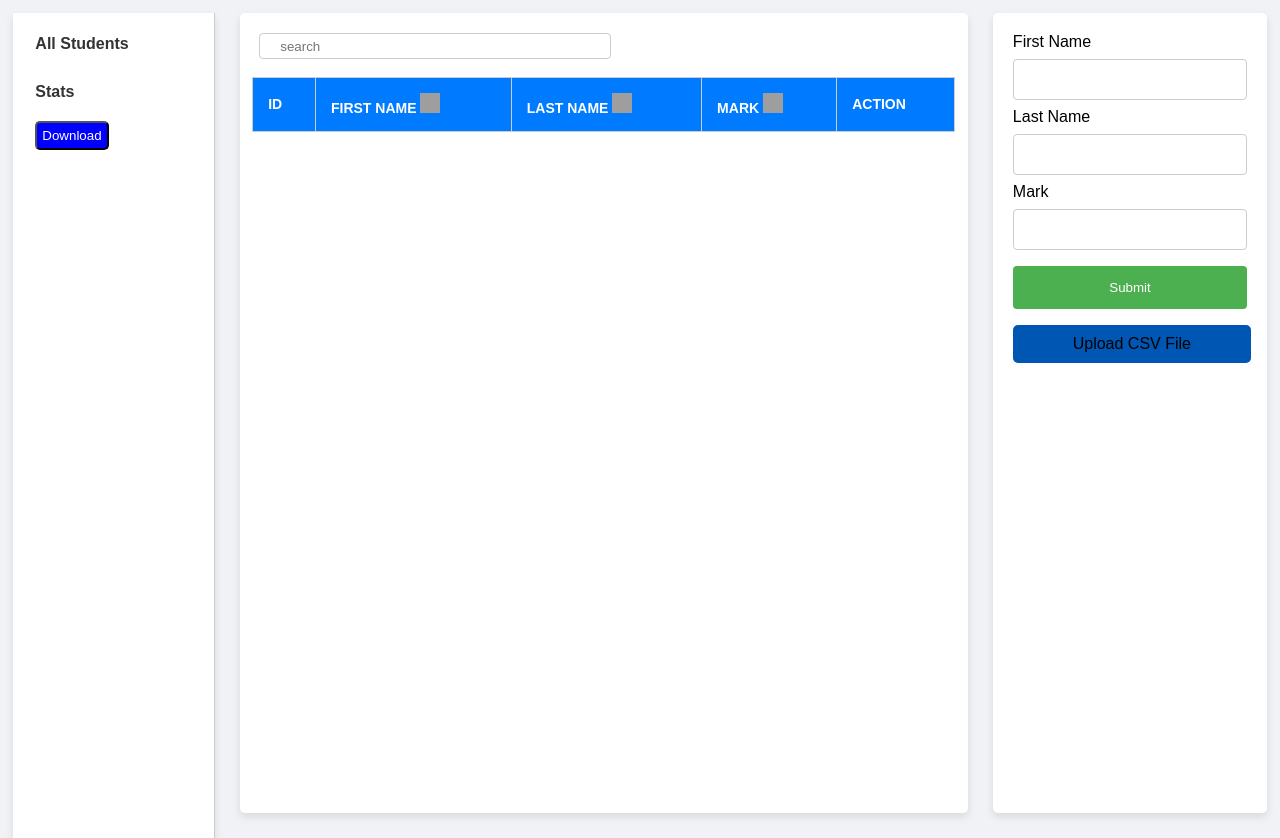
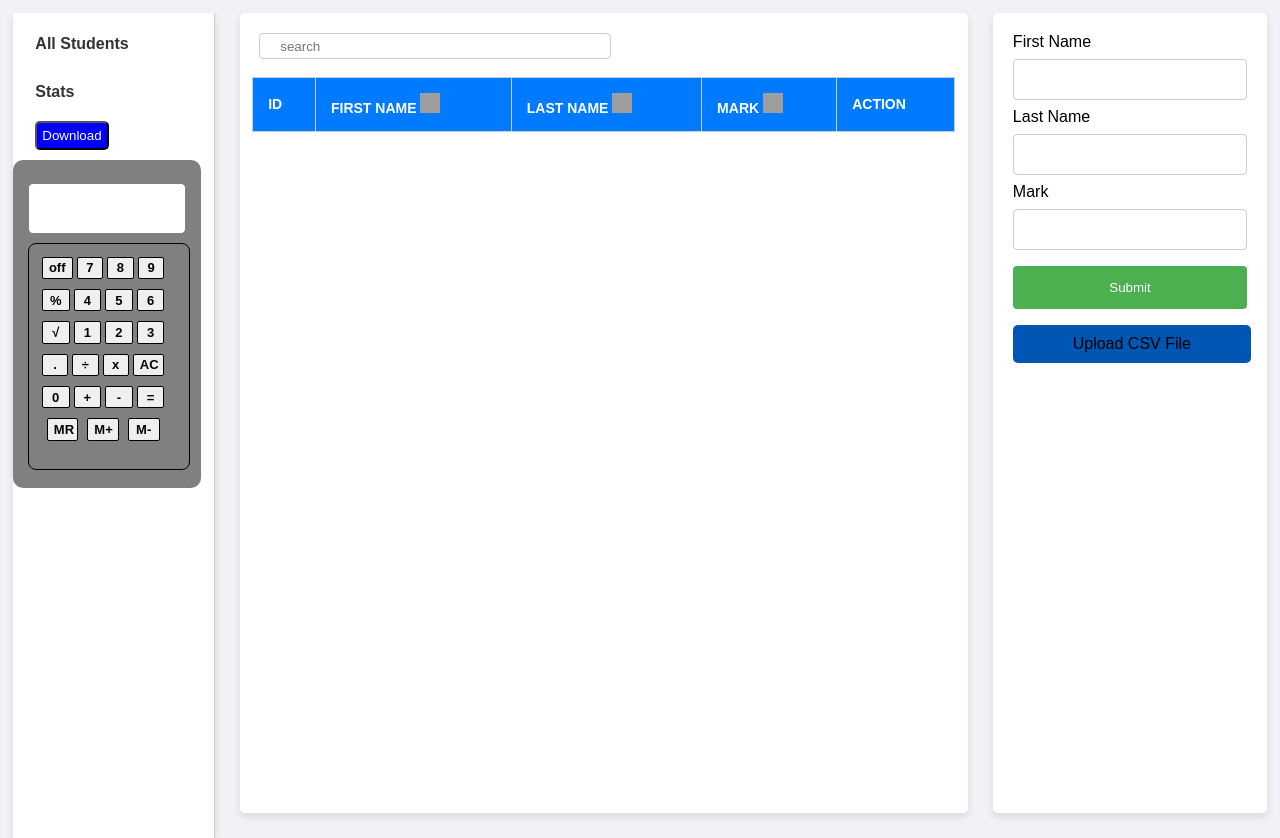
Before and after one commit to Darth-Tenebros/SMS, a plain HTML site: page index.html in a window 1280 px wide. Drawn offline with Linux system fonts and the light colour scheme; grey boxes are pictures that could not be loaded.

Commit message:
add calculator to site

```diff
--- a/css/main.css
+++ b/css/main.css
@@ -245,3 +245,66 @@ input[type=text] {
     width: 80px;
     text-align: center;
 }
+
+#calc-container{
+    /* border: 2px solid rgb(54, 54, 54); */
+    border-radius: 10px;
+    width: 100%;
+    height: 40%;
+    margin: auto;
+    position: relative;
+    /* left: 0px; */
+    /* padding: 2px; */
+}
+
+#calc-form{
+    margin: 0;
+    background-color: grey;
+    width: 90%;
+    height: 93%;
+    padding: 15px;
+    position: absolute;
+    border-radius: 10px;
+    right: 0px;
+}
+
+#input-selector{
+    width: 100%;
+    height: 20%;
+}
+
+#input-field{
+    width: 100%;
+    border: 1px solid grey;
+    border-radius: 5px;
+    height: 85%;
+}
+
+#controls{
+    border: 1px solid black;
+    width: 100%;
+    height: 75%;
+    margin-top: 5%;
+    border-radius: 8px;
+    padding: 1px;
+}
+.button-row{
+    margin: 10px;
+    width: 80%;
+    height: 10%;
+    border-radius: 10px;
+    padding: 0;
+    display: flex;
+    justify-content: space-evenly;
+}
+
+.button-row button{
+    width: 25%;
+    height: 100%;
+    margin: 2px;
+    border-radius: 2px;
+    border: 0.5px solid black;
+    font-size: larger;
+    font-weight: bolder;
+    font-size: small;
+}
--- /dev/null
+++ b/css/styles.css
@@ -0,0 +1,83 @@
+body{
+    padding: 35px;
+
+}
+
+#calc-container{
+    border: 2px solid rgb(54, 54, 54);
+    border-radius: 10px;
+    width: 350px;
+    height: 538px;
+    margin: auto;
+    position: relative;
+    padding: 2px;
+}
+
+/* INNER STYLES -FORM */
+.calc-form{
+    margin: 0;
+    background-color: grey;
+    width: 90%;
+    height: 93%;
+    padding: 15px;
+    position: absolute;
+    border-radius: 10px;
+    margin: auto;
+    background-color: blue;
+}
+
+#input-selector{
+    width: 100%;
+    height: 20%;
+}
+
+#input-field{
+    width: 100%;
+    border: 1px solid grey;
+    border-radius: 5px;
+    height: 85%;
+}
+
+#result{
+    background-color: white;
+    height: 15%;
+    margin-top: 0;
+    border-radius: 5px;
+}
+
+/* BUTTONS */
+
+#controls{
+    border: 1px solid black;
+    width: 100%;
+    height: 75%;
+    margin-top: 5%;
+    border-radius: 8px;
+    padding: 1px;
+}
+
+.button-row{
+    margin: 25px;
+    width: 80%;
+    height: 10%;
+    border-radius: 10px;
+    padding: 0;
+    display: flex;
+    justify-content: space-evenly;
+}
+
+.button-row button{
+    width: 25%;
+    height: 100%;
+    margin: 2px;
+    border-radius: 10px;
+    border: 0.5px solid black;
+    font-size: larger;
+    font-weight: bolder;
+}
+
+.m-button{
+    width: 33.3%;
+    margin-top: 0;
+    margin-bottom: 3px;
+}
--- a/index.html
+++ b/index.html
@@ -5,6 +5,7 @@
     <meta name="viewport" content="width=device-width, initial-scale=1.0">
     <title>VALA</title>
     <link rel="stylesheet" href="./css/main.css">
+    <!-- <link rel="stylesheet" href="./css/styles.css"> -->
 </head>
 <body>
     <div class="main-container">
@@ -18,6 +19,54 @@
                 </li>
             </ul>
             <button type="button" id="download">Download</button>
+
+            <div id="calc-container">
+                <form method="post" id="calc-form">
+                    <div id="input-selector">
+                        <input type="text" name="" id="input-field">
+                        <p id="result"></p>
+                    </div>
+                    <div id="controls">
+                        <div class="button-row">
+                            <button value="" onclick="susaLento('')" type="button">off</button>
+                            <button  value="" onclick="showNumber(7)" type="button">7</button>
+                            <button  value="" onclick="showNumber(8)" type="button">8</button>
+                            <button value="" onclick="showNumber(9)" type="button" >9</button>
+                        </div>
+                        <div class="button-row">
+                            <button>%</button>
+                            <button  value="" onclick="showNumber(4)" type="button">4</button>
+                            <button  value="" onclick="showNumber(5)" type="button">5</button>
+                            <button  value="" onclick="showNumber(6)" type="button">6</button>
+                        </div>
+                        <div class="button-row">
+                            <button>&#8730</button>
+                            <button value="" onclick="showNumber(1)" type="button">1</button>
+                            <button value="" onclick="showNumber(2)" type="button">2</button>
+                            <button value="" onclick="showNumber(3)" type="button">3</button>
+                        </div>
+                        <div class="button-row">
+                            <button value="" onclick="showNumber('.')" type="button">.</button>
+                            <button value="" onclick="showNumber('/')" type="button">&#247;</button>
+                            <button value="" onclick="showNumber('*')" type="button">x</button>
+                            <button id="clear" onclick="backspace()" type="button">AC</button>
+                        </div>
+                        <div class="button-row">
+                            <button value="" onclick="showNumber(0)" type="button">0</button>
+                            <button value="" onclick="showNumber('+')" type="button">+</button>
+                            <button value="" onclick="showNumber('-')" type="button">-</button>
+                            <button value="" onclick="evaluateExpression()" type="button">=</button>
+                        </div>
+                        <div class="button-row">
+                            <button class="m-button" value="" type="button">MR</button>
+                            <button class="m-button" value="" type="button">M+</button>
+                            <button class="m-button" value="" type="button">M-</button>
+                        </div>
+
+                    </div>
+                </form>
+            </div>
+
         </div>
         <div class="table-container">
             <div class="search">
@@ -92,5 +141,6 @@
 
     <script src="./js/helper_functions/student.js" type="module"></script>
     <script src="./js/script.js" type="module"></script>
+    <script src="./js/calc.js"></script>
 </body>
 </html>
--- /dev/null
+++ b/js/calc.js
@@ -0,0 +1,60 @@
+var inputField = document.getElementById("input-field");
+
+function showNumber(userInput){
+    var currentExpression = inputField.value;
+    inputField.value = currentExpression + userInput;
+}
+
+function susaLento(empty){
+    inputField.value= empty;
+}
+
+function isNumber(char){
+    return char >= 0 && char <= 9;
+}
+
+function isExpressionValid(expression){
+    for(let char of expression){
+        if(!isNumber(Number(char)) && !['+', '-', '*', '/'].includes(char)){
+            return false;
+        }
+    }
+
+    return true;
+}
+
+function evaluateExpression(){
+    var expression = inputField.value
+    expression = expression.replaceAll(" ", "");
+
+    if(expression.indexOf('=') > -1){
+        return
+    }
+
+    var result = 0;
+
+    if(isExpressionValid(expression)){
+        result = eval(expression)
+    }else{
+        inputField.value = "invalid char in expression";
+        return;
+    }
+
+    inputField.value  =expression + ' = '+ result;
+
+}
+
+function backspace(){
+    var currentExpression = inputField.value;
+    var truncated = ""
+
+    if(currentExpression.indexOf('=') > -1){
+        var index = currentExpression.indexOf('=');
+        truncated = currentExpression.substring(0, index);
+    }else{
+        truncated = currentExpression.substring(0, currentExpression.length-1);
+    }
+
+    inputField.value = truncated;
+
+}
```
